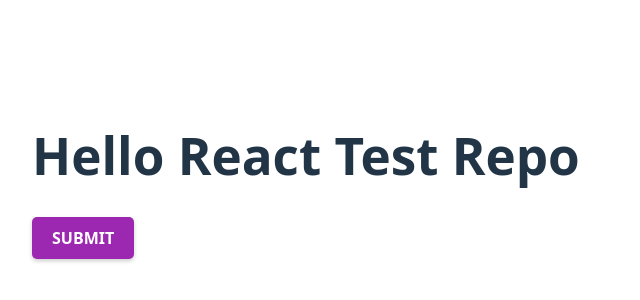
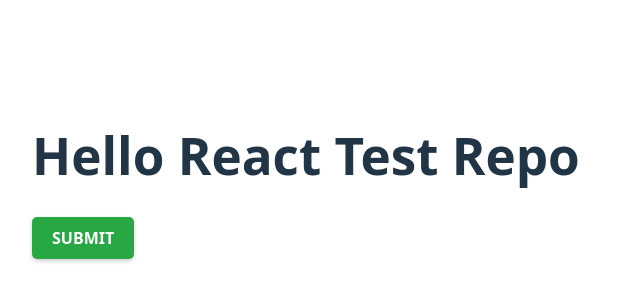
Before and after one commit to easyesplat/gushi_test_repo, a React (Vite) app in the folder react-test-repo/: page / in a window 1280 px wide. Shown: the part 224-524 px from the top of the page, without its empty margins (0-640 px from the left). Built offline with nearby package versions, Linux system fonts and the light colour scheme.

Commit message:
Experiment: Change button color to a fresh green

```diff
--- a/react-test-repo/src/components/Button.tsx
+++ b/react-test-repo/src/components/Button.tsx
@@ -9,7 +9,7 @@ export const Button: React.FC<ButtonProps> = ({ loading = false }) => {
     <button
       disabled={loading}
       style={{
-        backgroundColor: "#9C27B0", // Changed to a vibrant purple
+        backgroundColor: "#28a745", // Changed to a fresh green
         color: "#ffffff", // White text for contrast
         padding: "10px 20px",
         border: "none",
```
